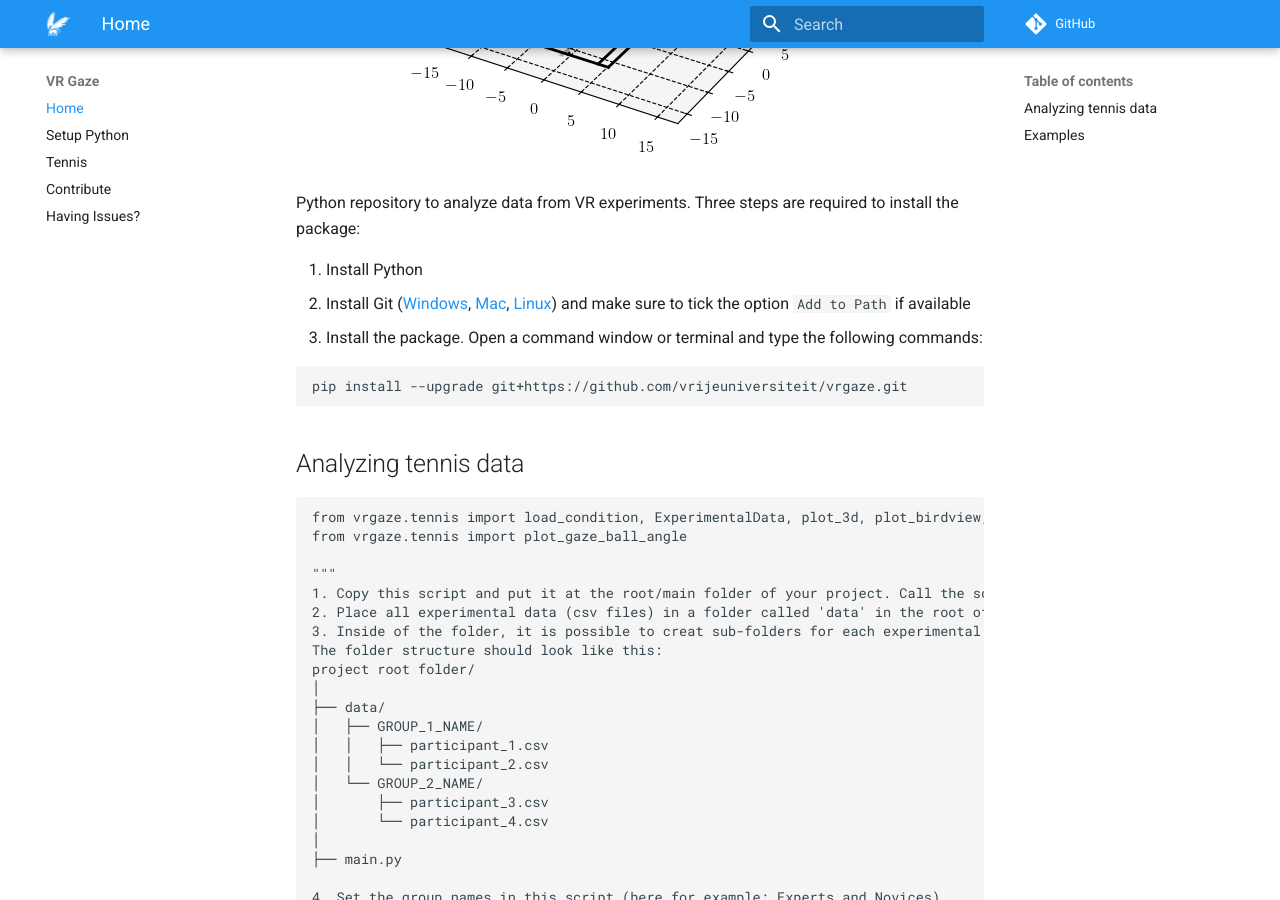
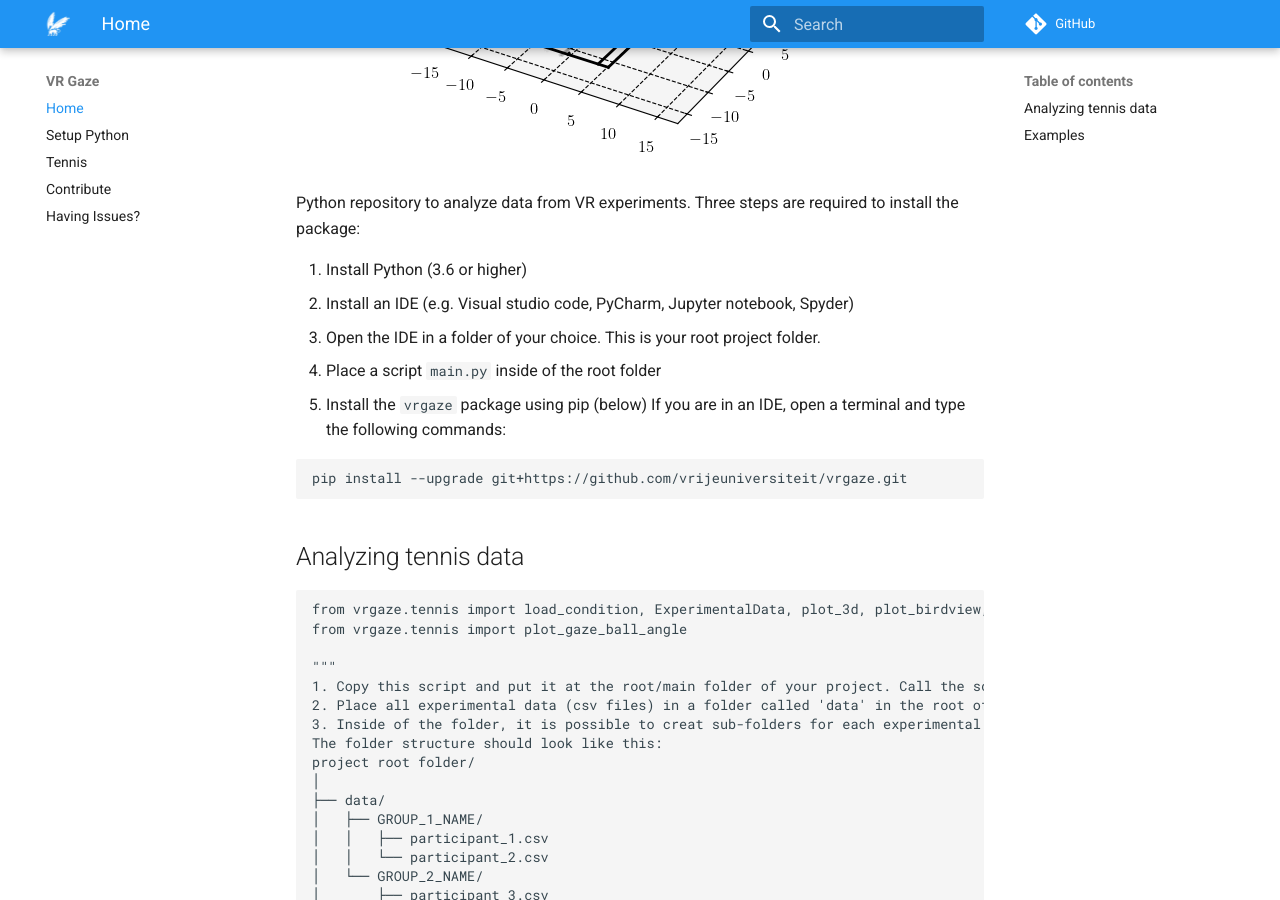
Before and after one commit to vrijeuniversiteit/vrgaze, an MkDocs documentation site: the page built from docs/index.md, in a window 1280 px wide and 900 px high, scrolled down 493 px. Built offline with MkDocs 1.6.1 and Material for MkDocs 9.7.7, drawn with Linux system fonts in a browser that asks for light colours; comment, search, counter and statistics services are not loaded.

````diff
--- a/docs/index.md
+++ b/docs/index.md
@@ -5,16 +5,16 @@
 
 Python repository to analyze data from VR experiments. Three steps are required to install the package:
 
-2. Install Python
-2. Install Git ([Windows](https://gitforwindows.org/), [Mac](https://git-scm.com/download/mac), [Linux](https://git-scm.com/download/linux)) and make sure to tick the option `Add to Path` if available
-3. Install the package. Open a command window or terminal and type the following commands:
-
+1. Install Python (3.6 or higher)
+2. Install an IDE (e.g. Visual studio code, PyCharm, Jupyter notebook, Spyder)
+3. Open the IDE in a folder of your choice. This is your root project folder.
+4. Place a script `main.py` inside of the root folder
+5. Install the `vrgaze` package using pip (below) If you are in an IDE, open a terminal and type the following commands:
 ```bash
 pip install --upgrade git+https://github.com/vrijeuniversiteit/vrgaze.git
 ```
 
 ## Analyzing tennis data
-
 ```python
 --8<-- "tennis.py"
 ```
--- a/setup.py
+++ b/setup.py
@@ -2,7 +2,7 @@
 
 setup(
 	name='vrgaze',
-	version="1.8.36",
+	version="1.8.37",
 	url='https://github.com/vrijeuniversiteit/vrgaze.git',
 	author='Daniel Müller',
 	author_email='d.muller at vu.nl',
````
